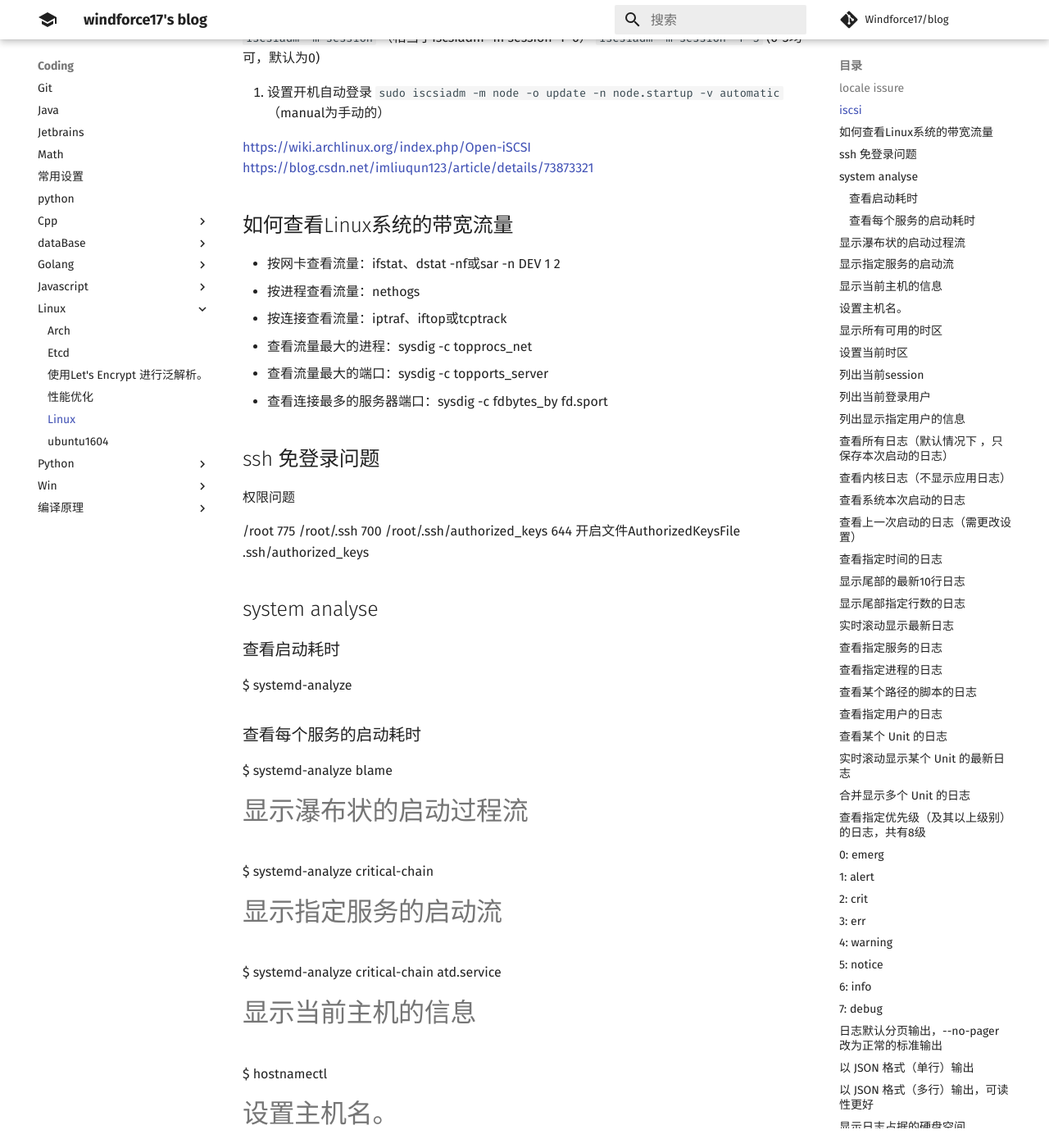
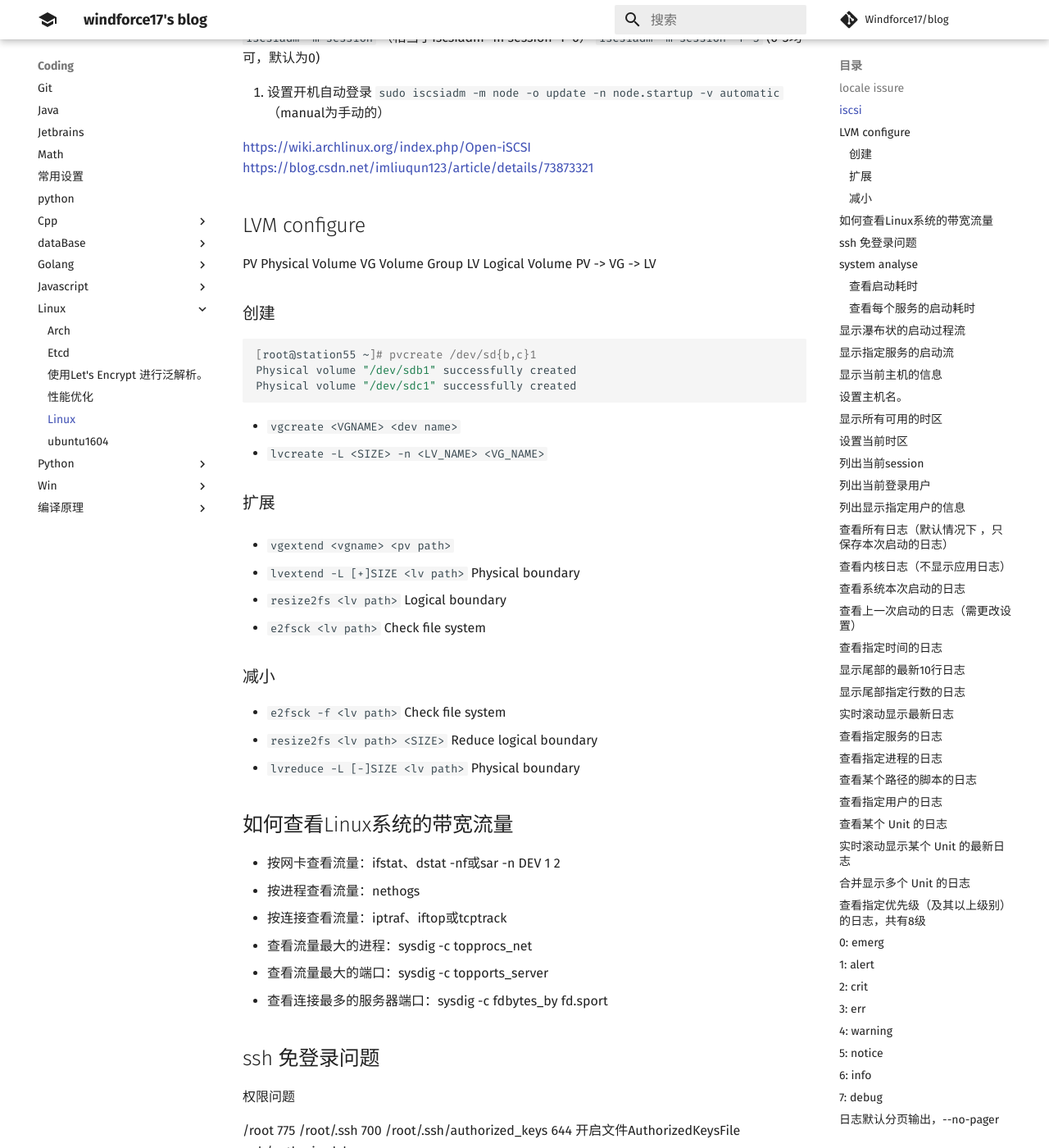
Before and after one commit to Windforce17/blog, an MkDocs documentation site: the page built from docs/coding/linux/linux.md, in a window 1280 px wide and 1400 px high, scrolled down 902 px. Shown: the whole window at 82% size. Built offline with MkDocs 1.6.1 and Material for MkDocs 9.7.7, drawn with Linux system fonts in a browser that asks for light colours; comment, search, counter and statistics services are not loaded.

Commit message:
update vg

````diff
--- a/docs/coding/linux/linux.md
+++ b/docs/coding/linux/linux.md
@@ -41,6 +41,35 @@
 
 https://wiki.archlinux.org/index.php/Open-iSCSI
 https://blog.csdn.net/imliuqun123/article/details/73873321
+
+## LVM configure
+PV Physical Volume
+VG Volume Group
+LV Logical Volume
+PV -> VG -> LV
+### 创建
+```bash
+[root@station55 ~]# pvcreate /dev/sd{b,c}1
+Physical volume "/dev/sdb1" successfully created
+Physical volume "/dev/sdc1" successfully created
+```
+
+- `vgcreate <VGNAME> <dev name>`
+- `lvcreate -L <SIZE> -n <LV_NAME> <VG_NAME>`
+
+### 扩展
+
+- `vgextend <vgname> <pv path>`
+
+- `lvextend -L [+]SIZE <lv path>` Physical boundary
+- `resize2fs <lv path>` Logical boundary
+- `e2fsck   <lv path>` Check file system
+
+### 减小
+- `e2fsck -f <lv path>` Check file system
+- `resize2fs <lv path> <SIZE>` Reduce logical boundary
+-  `lvreduce -L [-]SIZE <lv path>` Physical boundary
+
 ## 如何查看Linux系统的带宽流量
 
 - 按网卡查看流量：ifstat、dstat -nf或sar -n DEV 1 2
````
